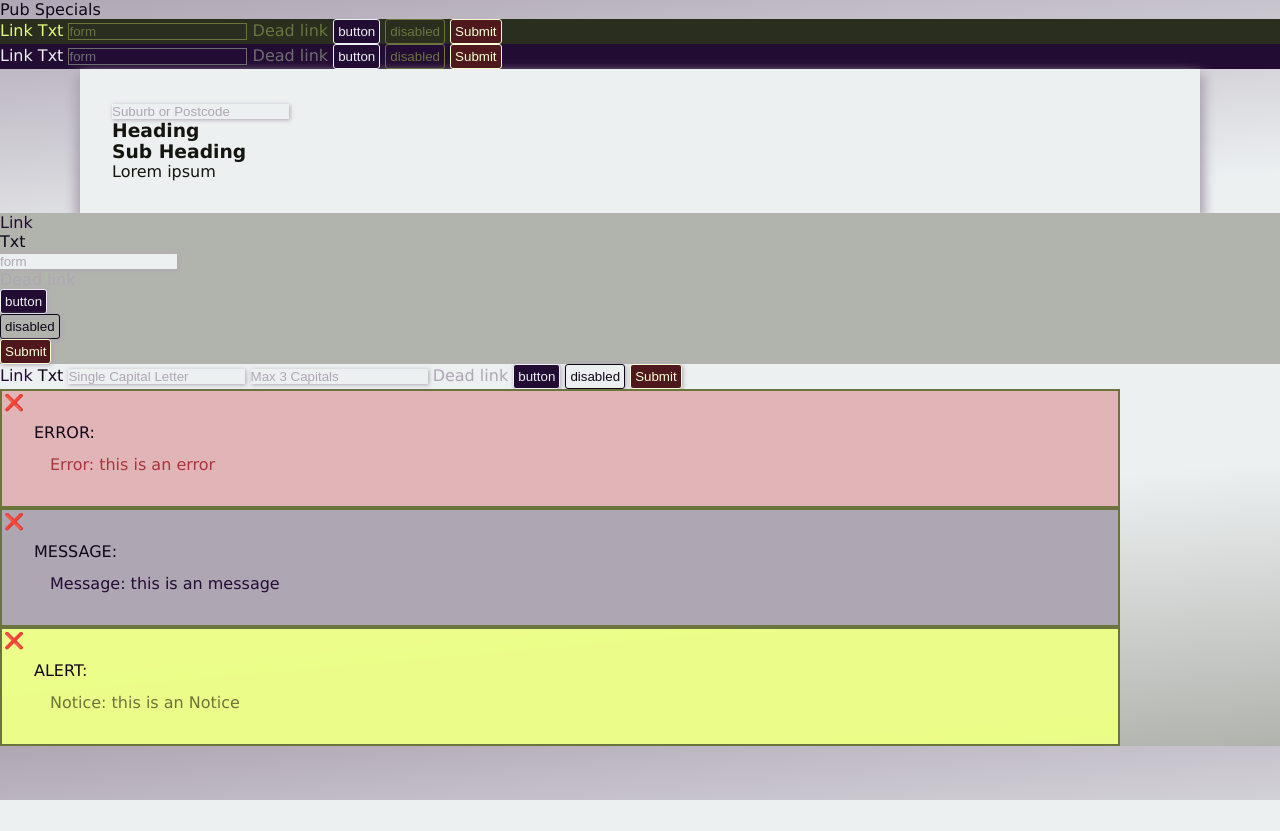
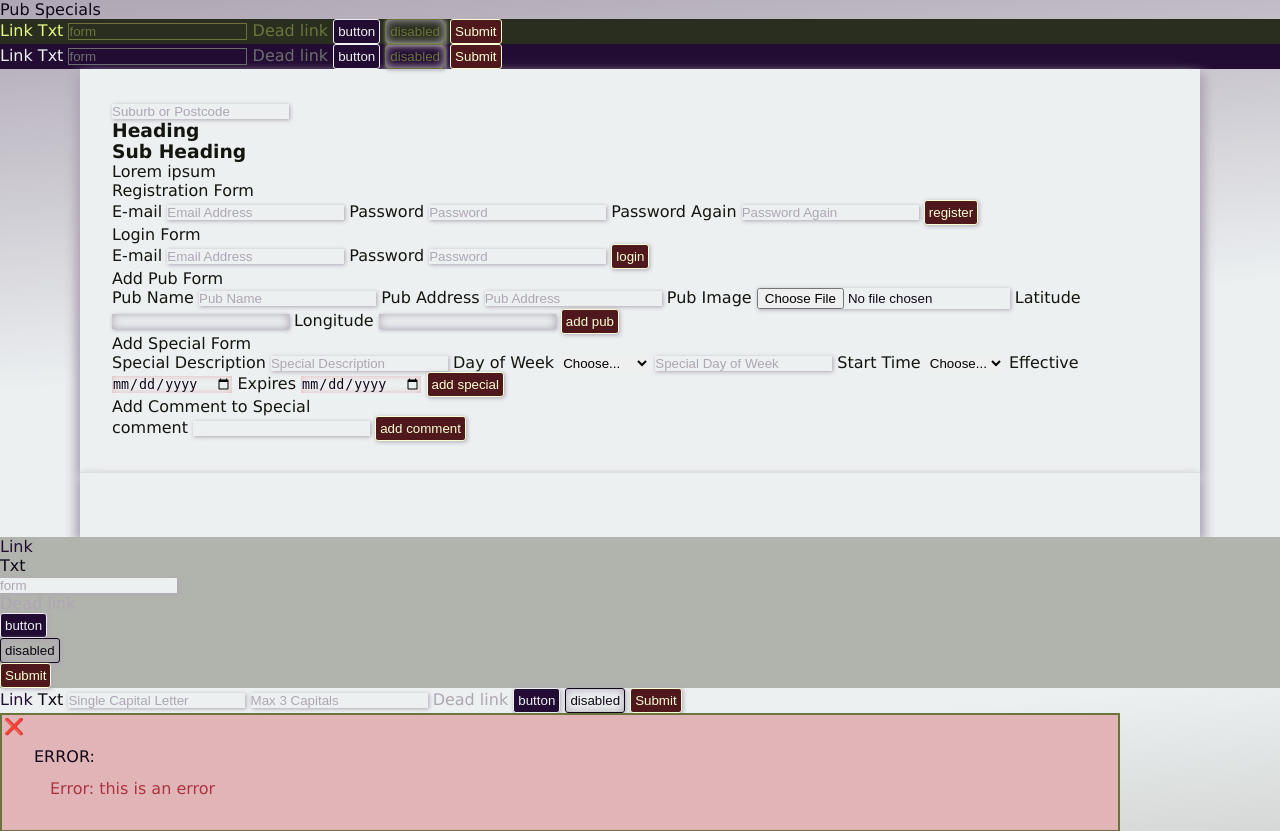
Before and after one commit to jptafe/pubspecials, a PHP site: page /app/index.html in a window 1280 px wide. Shown: the top 831 px of the page. Before the commit the page ends 800 px from the top, so only its background shows below. Run offline with PHP 8.4, Linux system fonts and the light colour scheme.

Commit message:
Add forms

```diff
--- a/app/app.css
+++ b/app/app.css
@@ -159,6 +159,11 @@ input:focus {
     box-shadow: inset 0 0 10px var(--main-foc),
                 1px 1px 4px var(--main-act);
     outline: none;
+}
+input:disabled {
+    box-shadow: inset 0 0 10px var(--main-dis),
+                1px 1px 4px var(--main-dis);
+    background-color: var(--main-bkg);
 }
 input[type="button"] {
     padding: 4px;
--- a/app/app.js
+++ b/app/app.js
@@ -43,6 +43,9 @@ for(var loop = 0;loop<requiredFields.length;loop++) {
     }
 }
 
+document.getElementById('password1').addEventListener('change', checkPasswordsMatch);
+document.getElementById('password2').addEventListener('change', checkPasswordsMatch);
+
 var alertBoxes = document.getElementsByClassName('alert');
 for(var loop = 0;loop<alertBoxes.length;loop++) {
     alertBoxes[loop].firstElementChild.addEventListener('click', function(evt) {
@@ -68,6 +71,14 @@ function checkSubmit(thisForm) {
                 }
             }
         }
+        if(checkFields[loop].nodeName == 'SELECT') {
+            if(checkFields[loop].hasAttribute('required')) {
+                if(checkFields[loop].value == 'choose') {
+                    checkFields[loop].focus();
+                    checkFields[loop].setCustomValidity('must choose one');
+                }
+            }
+        }
     }
 }
 function checkAllFields(thisForm) {
@@ -84,6 +95,15 @@ function checkAllFields(thisForm) {
         }
     }
     return true;
+}
+function checkPasswordsMatch() {
+    if(document.getElementById('password1').value != document.getElementById('password2').value) {
+        document.getElementById('password1').setCustomValidity('Passwords don\'t match');
+        document.getElementById('password2').setCustomValidity('Passwords don\'t match');
+    } else {
+        document.getElementById('password1').setCustomValidity('');
+        document.getElementById('password2').setCustomValidity('');
+    }
 }
 function checkInputElement(inputField) {
     if(inputField.checkValidity() || inputField.value == '') {
--- a/app/index.html
+++ b/app/index.html
@@ -45,8 +45,98 @@
             <h1>Heading</h1>
             <h3>Sub Heading</h3>
             <p>Lorem ipsum</p>
+            <fieldset>
+                <legend>Registration Form</legend>
+                <form action="#" method="POST" novalidate>
+                    <label>E-mail</label>
+                    <input type="text" name="email" placeholder="Email Address" pattern="[a-z0-9._%+-]+@[a-z0-9.-]+\.[a-z]{2,4}$" required>
+                    <label>Password</label>
+                    <input type="password" name="password" id="password1" placeholder="Password" pattern="{8,16}" required>
+                    <label>Password Again</label>
+                    <input type="password" name="passwordagain" id="password2" placeholder="Password Again" pattern="{8,16}" required>
+                    <input type="submit" name="register" value="register">
+                </form>
+            </fieldset>
+            <fieldset>
+                <legend>Login Form</legend>
+                <form action="#" method="POST" novalidate>
+                    <label>E-mail</label>
+                    <input type="text" name="email" placeholder="Email Address" pattern="[a-z0-9._%+-]+@[a-z0-9.-]+\.[a-z]{2,4}$" required>
+                    <label>Password</label>
+                    <input type="password" name="password" placeholder="Password" pattern="{8,16}" required>
+                    <input type="submit" name="login" value="login">
+                </form>
+            </fieldset>
+                <legend>Add Pub Form</legend>
+                <form action="#" method="POST" novalidate>
+                    <label>Pub Name</label>
+                    <input type="text" name="pubname" placeholder="Pub Name" required>
+                    <label>Pub Address</label>
+                    <input type="text" name="pubaddress" placeholder="Pub Address" id="pubaddress" required>
+                    <label>Pub Image</label>
+                    <input type="file" name="publogo" accept="image/png, image/jpeg">
+                    <input type="hidden" name="postcode">
+                    <label>Latitude</label>
+                    <input type="number" name="latitude" disabled>
+                    <label>Longitude</label>
+                    <input type="number" name="longitude" disabled>
+                    <input type="submit" name="add pub" value="add pub">
+                </form>
+            </fieldset>
+                <legend>Add Special Form</legend>
+                <form action="#" method="POST" novalidate>
+                    <label>Special Description</label>
+                    <input type="text" name="specialdesc" placeholder="Special Description" required>
+                    <label>Day of Week</label>
+                    <select name="specialdow" required>
+                        <option value="choose" selected>Choose...</option>
+                        <option value="Monday">Monday</option>
+                        <option value="Tuesday">Tuesday</option>
+                        <option value="Wednesday">Wednesday</option>
+                        <option value="Thursday">Thursday</option>
+                        <option value="Friday">Friday</option>
+                        <option value="Saturday">Saturday</option>
+                        <option value="Sunday">Sunday</option>
+                        <option value="Weekdays">Weekdays</option>
+                        <option value="Weekends">Weekends</option>
+                        <option value="Alldays">All Days</option>
+                    </select>
+                    <input type="text" name="specialdow" placeholder="Special Day of Week" required>
+                    <label>Start Time</label>
+                    <select name="specialstarttime" required>
+                        <option value="choose" selected>Choose...</option>
+                        <option value="10:00">10 am</option>
+                        <option value="11:00">11 am</option>
+                        <option value="12:00">12 pm</option>
+                        <option value="13:00">1 pm</option>
+                        <option value="14:00">2 pm</option>
+                        <option value="15:00">3 pm</option>
+                        <option value="16:00">4 pm</option>
+                        <option value="17:00">5 pm</option>
+                        <option value="18:00">6 pm</option>
+                        <option value="19:00">7 pm</option>
+                        <option value="20:00">8 pm</option>
+                        <option value="21:00">9 pm</option>
+                        <option value="22:00">10 pm</option>
+                    </select>
+                    <label>Effective</label>
+                    <input type="date" name="specialbegins" placeholder="Special Begins" required>
+                    <label>Expires</label>
+                    <input type="date" name="specialbegins" placeholder="Special Expires" required>
+                    <input type="submit" name="add special" value="add special">
+                </form>
+            </fieldset>
+                <legend>Add Comment to Special</legend>
+                <form action="#" method="POST" novalidate>
+                    <label>comment</label>
+                    <input type="text" name="comment">
+                    <input type="hidden" name="specialid" value="">
+                    <input type="submit" name="add comment" value="add comment">
+                </form>
+            </fieldset>
         </section>
-    </article>
+    <section>
+    </section>
     <footer>
         <ul>
             <li><a href="#">Link</a></li>
```
Also changed, not shown: api/db_oo.php (+33 -0 lines), sql/pubspecials.sql (+10 -7 lines), README.TXT.
